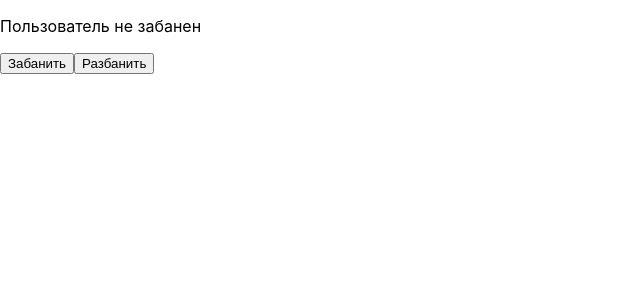
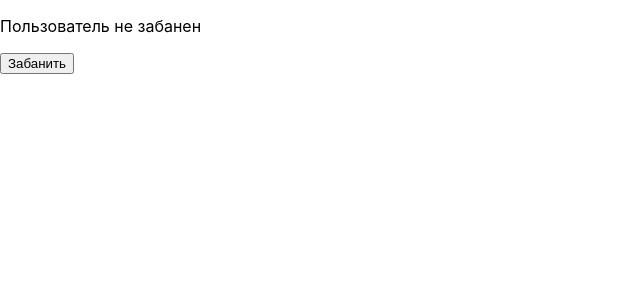
Before and after one commit to Kosa-Nostra/React_Tasks, a React (Create React App) app: page / in a window 1280 px wide. Shown: the top 300 px of the page, without its empty margins (0-640 px from the left). Built offline with nearby package versions, Linux system fonts and the light colour scheme.

Commit message:
Task 54#2

```diff
--- a/src/App.js
+++ b/src/App.js
@@ -12,8 +12,11 @@ function App() {
 	return (
 	  <div>
 		<p>{isBanned ? "Пользователь забанен" : "Пользователь не забанен"}</p>
+		{isBanned ? (
+		  <button onClick={() => setIsBanned(false)}>Разбанить</button>
+		) : (
 		  <button onClick={() => setIsBanned(true)}>Забанить</button>
-      <button onClick={() => setIsBanned(false)}>Разбанить</button>
+		)}
 	  </div>
 	);
   }
```
Lines whose indentation alone changed are shown as unchanged.
